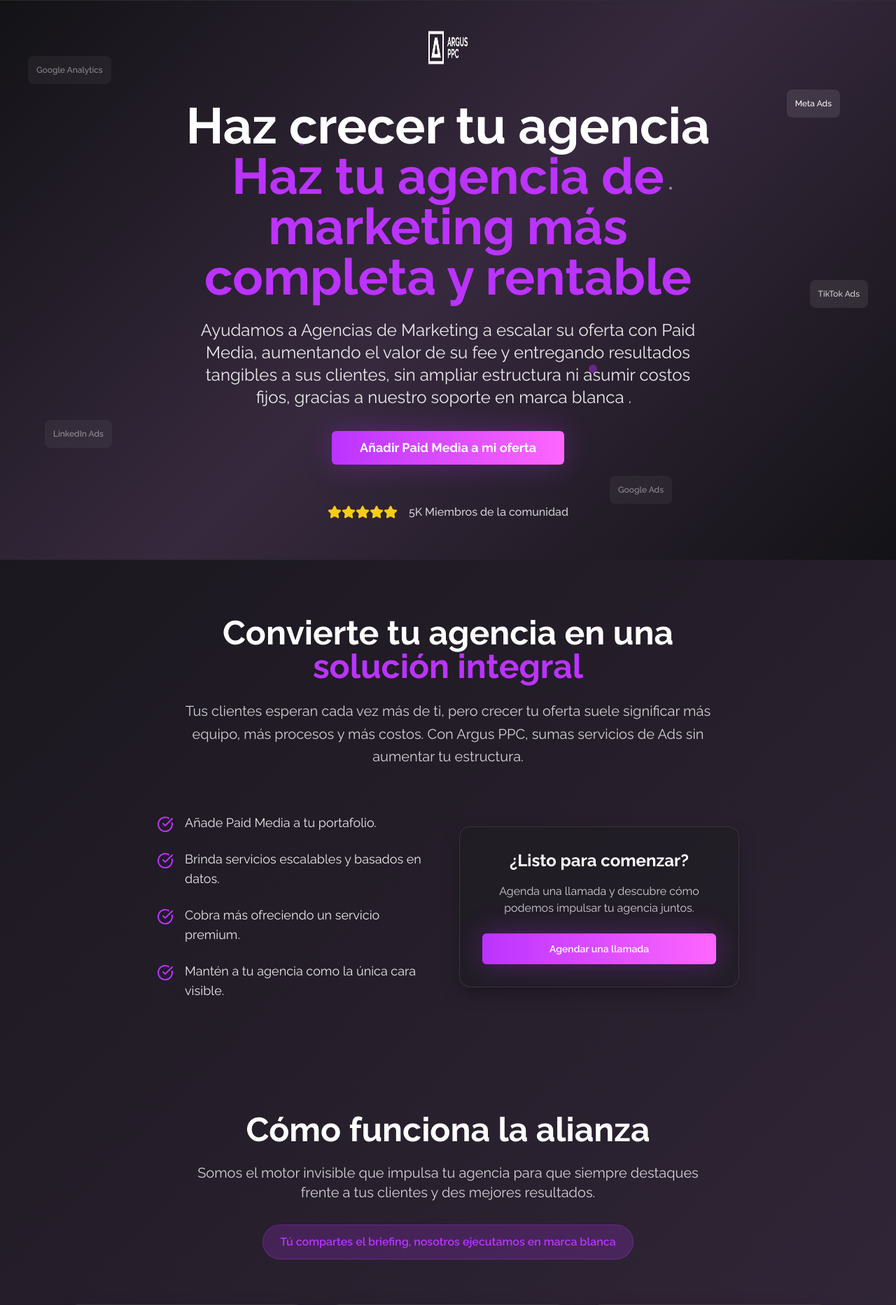
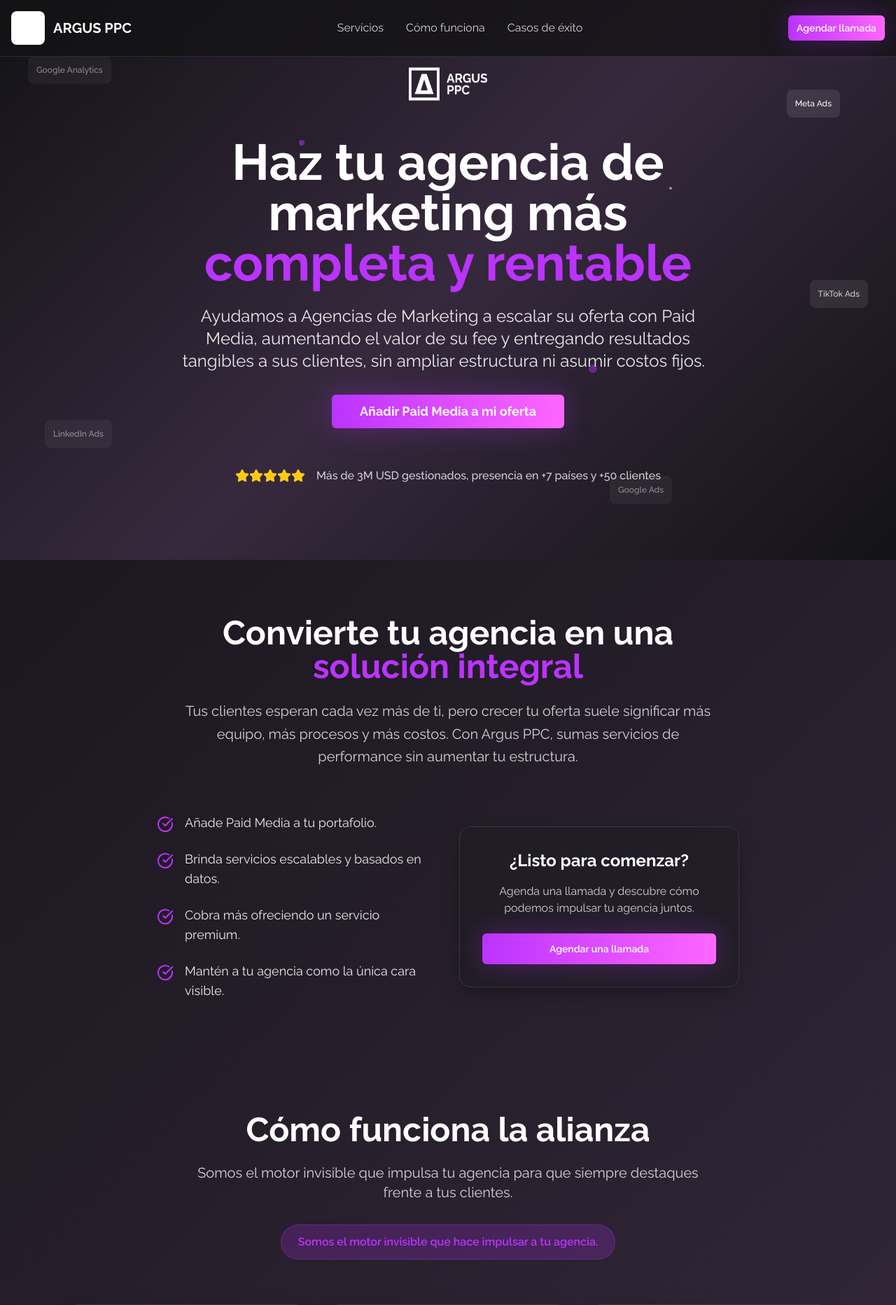
Before and after one commit to Victorioo/marca-blanca-argusppc-66, a React (Vite) app: page / in a window 1280 px wide. Shown: the top 1865 px of the page at 70% size. Built offline with nearby package versions, Linux system fonts and the light colour scheme.

Commit message:
Reverted to commit af7f152883261937b710f1a3791c39c410f776ac

```diff
--- a/src/components/HeroSection.tsx
+++ b/src/components/HeroSection.tsx
@@ -9,20 +9,20 @@ const HeroSection = () => {
         {/* Logo */}
         <div className="flex justify-center mb-8">
           <div className="bg-transparent rounded-lg p-3">
-            <img src="/lovable-uploads/b3398f6e-d44b-4aac-8230-3a0b62fe9c9e.png" alt="Argus PPC" className="w-16 h-16" />
+            <img src="/lovable-uploads/b3398f6e-d44b-4aac-8230-3a0b62fe9c9e.png" alt="Argus PPC" className="w-32 h-16" />
           </div>
         </div>
 
         {/* Main headline */}
         <h1 className="text-5xl md:text-7xl font-bold text-white mb-6 leading-tight">
-          Haz crecer tu agencia{" "}
+          Haz tu agencia de marketing más{" "}
           <span className="bg-gradient-to-r from-primary to-accent bg-clip-text text-transparent">
-            Haz tu agencia de marketing más completa y rentable
+            completa y rentable
           </span>
         </h1>
 
         {/* Subtitle */}
-        <p className="text-xl md:text-2xl text-white/90 mb-8 max-w-3xl mx-auto leading-relaxed">Ayudamos a Agencias de Marketing a escalar su oferta con Paid Media, aumentando el valor de su fee y entregando resultados tangibles a sus clientes, sin ampliar estructura ni asumir costos fijos, gracias a nuestro soporte en marca blanca .  </p>
+        <p className="text-xl md:text-2xl text-white/90 mb-8 max-w-3xl mx-auto leading-relaxed">Ayudamos a Agencias de Marketing a escalar su oferta con Paid Media, aumentando el valor de su fee y entregando resultados tangibles a sus clientes, sin ampliar estructura ni asumir costos fijos.  </p>
 
         {/* CTA Button */}
         <div className="mb-10">
@@ -36,7 +36,7 @@ const HeroSection = () => {
           <div className="flex">
             {[1, 2, 3, 4, 5].map(star => <Star key={star} className="w-5 h-5 fill-yellow-400 text-yellow-400" />)}
           </div>
-          <span className="ml-2 font-medium">5K Miembros de la comunidad</span>
+          <span className="ml-2 font-medium">Más de 3M USD gestionados, presencia en +7 países y +50 clientes</span>
         </div>
 
         {/* Partner badges */}
--- a/src/components/HowItWorksSection.tsx
+++ b/src/components/HowItWorksSection.tsx
@@ -1,37 +1,49 @@
 import { Button } from "@/components/ui/button";
 import { ArrowRight, Users, Cog, Trophy } from "lucide-react";
+
 const HowItWorksSection = () => {
-  const steps = [{
+  const steps = [
+    {
       icon: Users,
       title: "Tu cliente, tu briefing",
       description: "Tú nos compartes la necesidad.",
       color: "text-blue-400"
-  }, {
+    },
+    {
       icon: Cog,
       title: "Nosotros ejecutamos en marca blanca",
       description: "Campañas, reporting y optimización.",
       color: "text-primary"
-  }, {
+    },
+    {
       icon: Trophy,
       title: "Tu cliente celebra contigo",
       description: "Tú presentas resultados, cobras más y refuerzas tu relación.",
       color: "text-green-400"
-  }];
-  return <section className="py-20 px-4 relative">
+    }
+  ];
+
+  return (
+    <section className="py-20 px-4 relative">
       <div className="container mx-auto max-w-6xl">
         <div className="text-center mb-16">
           <h2 className="text-4xl md:text-5xl font-bold text-white mb-6">
             Cómo funciona la alianza
           </h2>
-          <p className="text-xl text-white/80 max-w-3xl mx-auto mb-8">Somos el motor invisible que impulsa tu agencia para que siempre destaques frente a tus clientes y des mejores resultados.</p>
+          <p className="text-xl text-white/80 max-w-3xl mx-auto mb-8">
+            Somos el motor invisible que impulsa tu agencia para que siempre destaques frente a tus clientes.
+          </p>
           <div className="inline-block bg-primary/20 rounded-full px-6 py-3 border border-primary/30">
-            <p className="text-primary font-semibold">Tú compartes el briefing, nosotros ejecutamos en marca blanca</p>
+            <p className="text-primary font-semibold">
+              Somos el motor invisible que hace impulsar a tu agencia.
+            </p>
           </div>
         </div>
 
         {/* Steps */}
         <div className="grid md:grid-cols-3 gap-8 mb-12">
-          {steps.map((step, index) => <div key={index} className="relative">
+          {steps.map((step, index) => (
+            <div key={index} className="relative">
               <div className="card-shadow bg-card/30 backdrop-blur-sm rounded-2xl p-8 border border-white/10 text-center">
                 <div className={`inline-flex items-center justify-center w-16 h-16 rounded-full bg-white/10 mb-6`}>
                   <step.icon className={`w-8 h-8 ${step.color}`} />
@@ -41,19 +53,28 @@ const HowItWorksSection = () => {
               </div>
 
               {/* Arrow between steps */}
-              {index < steps.length - 1 && <div className="hidden md:block absolute top-1/2 -right-4 transform -translate-y-1/2 z-10">
+              {index < steps.length - 1 && (
+                <div className="hidden md:block absolute top-1/2 -right-4 transform -translate-y-1/2 z-10">
                   <ArrowRight className="w-8 h-8 text-primary" />
-                </div>}
-            </div>)}
+                </div>
+              )}
+            </div>
+          ))}
         </div>
 
         {/* CTA */}
         <div className="text-center">
-          <Button variant="outline-white" size="lg" onClick={() => window.open('https://calendly.com', '_blank')}>
+          <Button
+            variant="outline-white"
+            size="lg"
+            onClick={() => window.open('https://calendly.com', '_blank')}
+          >
             Explorar cómo funciona
           </Button>
         </div>
       </div>
-    </section>;
+    </section>
+  );
 };
+
 export default HowItWorksSection;
--- a/src/components/Navbar.tsx
+++ b/src/components/Navbar.tsx
@@ -1,7 +1,41 @@
 import { Button } from "@/components/ui/button";
+
 const Navbar = () => {
-  return <nav className="fixed top-0 w-full z-50 bg-background/80 backdrop-blur-md border-b border-white/10">
+  return (
+    <nav className="fixed top-0 w-full z-50 bg-background/80 backdrop-blur-md border-b border-white/10">
+      <div className="container mx-auto px-4 py-4 flex items-center justify-between">
+        {/* Logo */}
+        <div className="flex items-center gap-3">
+          <div className="bg-white rounded-lg p-2">
+            <img src="/lovable-uploads/b3398f6e-d44b-4aac-8230-3a0b62fe9c9e.png" alt="Argus PPC" className="w-8 h-8" />
+          </div>
+          <span className="text-white font-bold text-xl">ARGUS PPC</span>
+        </div>
 
-    </nav>;
+        {/* Navigation */}
+        <div className="hidden md:flex items-center gap-8">
+          <a href="#servicios" className="text-white/80 hover:text-white transition-colors">
+            Servicios
+          </a>
+          <a href="#como-funciona" className="text-white/80 hover:text-white transition-colors">
+            Cómo funciona
+          </a>
+          <a href="#casos" className="text-white/80 hover:text-white transition-colors">
+            Casos de éxito
+          </a>
+        </div>
+
+        {/* CTA */}
+        <Button
+          variant="cta"
+          size="sm"
+          onClick={() => window.open('https://calendly.com', '_blank')}
+        >
+          Agendar llamada
+        </Button>
+      </div>
+    </nav>
+  );
 };
+
 export default Navbar;
--- a/src/components/ValueSection.tsx
+++ b/src/components/ValueSection.tsx
@@ -1,8 +1,16 @@
 import { Button } from "@/components/ui/button";
 import { CheckCircle } from "lucide-react";
+
 const ValueSection = () => {
-  const benefits = ["Añade Paid Media a tu portafolio.", "Brinda servicios escalables y basados en datos.", "Cobra más ofreciendo un servicio premium.", "Mantén a tu agencia como la única cara visible."];
-  return <section className="py-20 px-4 relative">
+  const benefits = [
+    "Añade Paid Media a tu portafolio.",
+    "Brinda servicios escalables y basados en datos.",
+    "Cobra más ofreciendo un servicio premium.",
+    "Mantén a tu agencia como la única cara visible."
+  ];
+
+  return (
+    <section className="py-20 px-4 relative">
       <div className="container mx-auto max-w-4xl">
         <div className="text-center mb-16">
           <h2 className="text-4xl md:text-5xl font-bold text-white mb-6">
@@ -11,16 +19,21 @@ const ValueSection = () => {
               solución integral
             </span>
           </h2>
-          <p className="text-xl text-white/80 max-w-3xl mx-auto leading-relaxed">Tus clientes esperan cada vez más de ti, pero crecer tu oferta suele significar más equipo, más procesos y más costos. Con Argus PPC, sumas servicios de Ads sin aumentar tu estructura.</p>
+          <p className="text-xl text-white/80 max-w-3xl mx-auto leading-relaxed">
+            Tus clientes esperan cada vez más de ti, pero crecer tu oferta suele significar más equipo,
+            más procesos y más costos. Con Argus PPC, sumas servicios de performance sin aumentar tu estructura.
+          </p>
         </div>
 
         <div className="grid md:grid-cols-2 gap-8 items-center">
           {/* Benefits list */}
           <div className="space-y-6">
-            {benefits.map((benefit, index) => <div key={index} className="flex items-start gap-4">
+            {benefits.map((benefit, index) => (
+              <div key={index} className="flex items-start gap-4">
                 <CheckCircle className="w-6 h-6 text-primary flex-shrink-0 mt-1" />
                 <p className="text-lg text-white/90">{benefit}</p>
-              </div>)}
+              </div>
+            ))}
           </div>
 
           {/* CTA Card */}
@@ -32,13 +45,20 @@ const ValueSection = () => {
               <p className="text-white/80 mb-6">
                 Agenda una llamada y descubre cómo podemos impulsar tu agencia juntos.
               </p>
-              <Button variant="cta" size="lg" className="w-full" onClick={() => window.open('https://calendly.com', '_blank')}>
+              <Button
+                variant="cta"
+                size="lg"
+                className="w-full"
+                onClick={() => window.open('https://calendly.com', '_blank')}
+              >
                 Agendar una llamada
               </Button>
             </div>
           </div>
         </div>
       </div>
-    </section>;
+    </section>
+  );
 };
+
 export default ValueSection;
```
Lines whose indentation alone changed are shown as unchanged.
